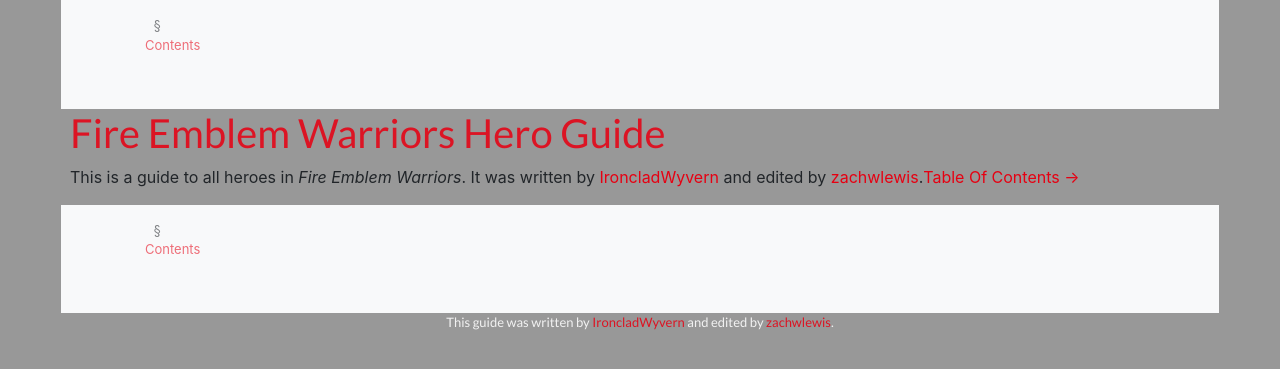
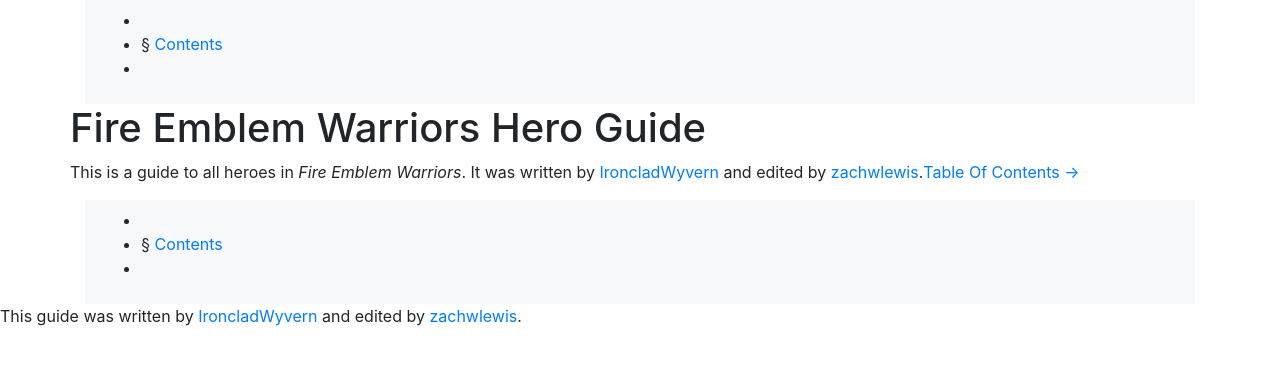
Before and after one commit to zachwlewis/fire-emblem-warriors-hero-guide, a Jekyll site: the page index.html, which Jekyll copies as it is, in a window 1280 px wide. Shown: the top 369 px of the page. Built offline with Jekyll 4.4.1, drawn with Linux system fonts in a browser that asks for light colours.

Commit message:
Update index.html

```diff
--- a/index.html
+++ b/index.html
@@ -9,7 +9,6 @@
   <link rel="stylesheet" href="https://maxcdn.bootstrapcdn.com/bootstrap/4.0.0-beta.2/css/bootstrap.min.css" integrity="sha384-PsH8R72JQ3SOdhVi3uxftmaW6Vc51MKb0q5P2rRUpPvrszuE4W1povHYgTpBfshb" crossorigin="anonymous">
   <link href="https://fonts.googleapis.com/css?family=Lato:400,700|Merriweather:400,400i,700,700i|Roboto+Mono:400,400i,700,700i" rel="stylesheet">
 
-  <link rel="stylesheet" href="style.css" type="text/css">
   <title>Fire Emblem Warriors Hero Guide</title>
 </head>
 
```
